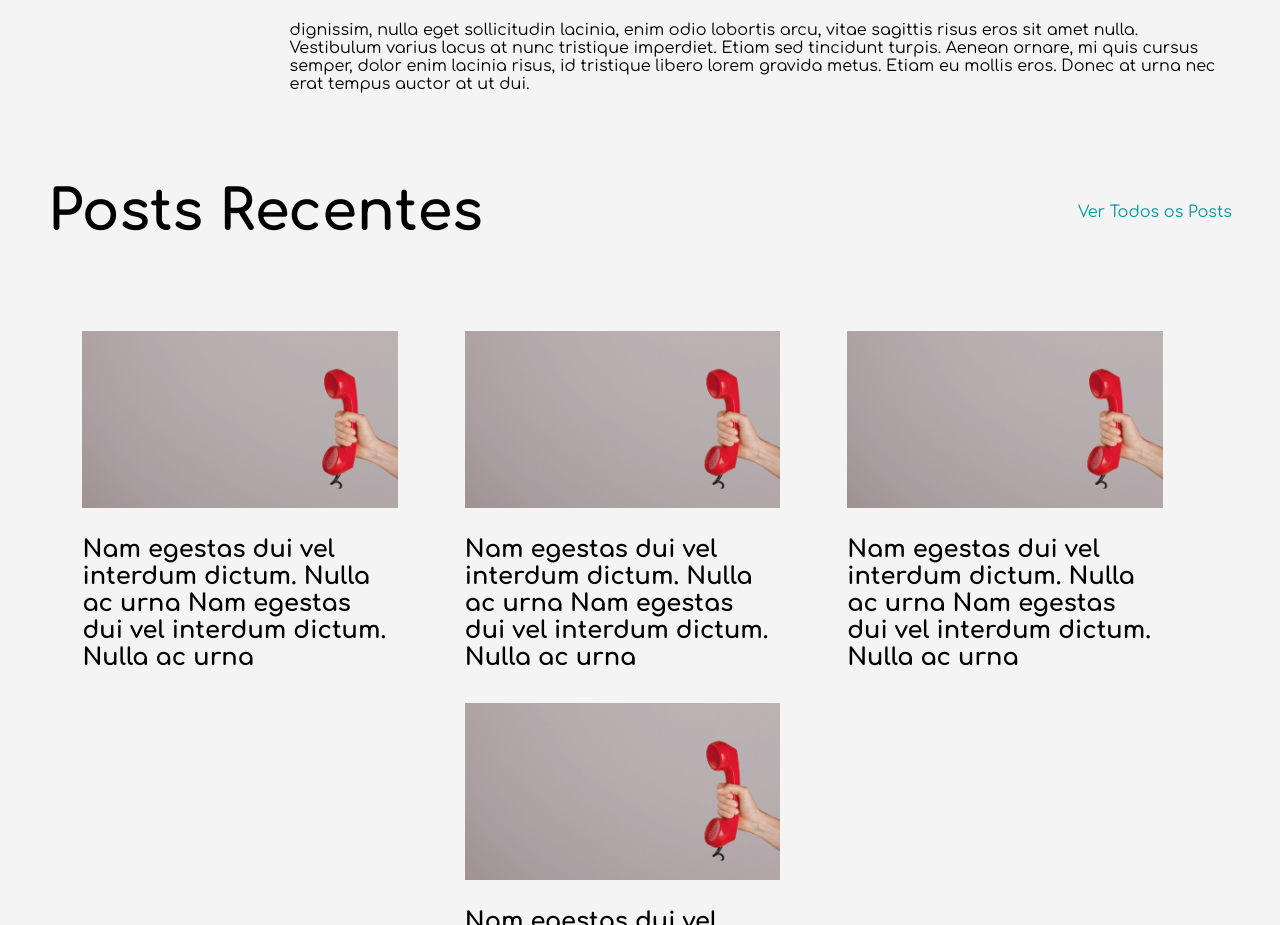
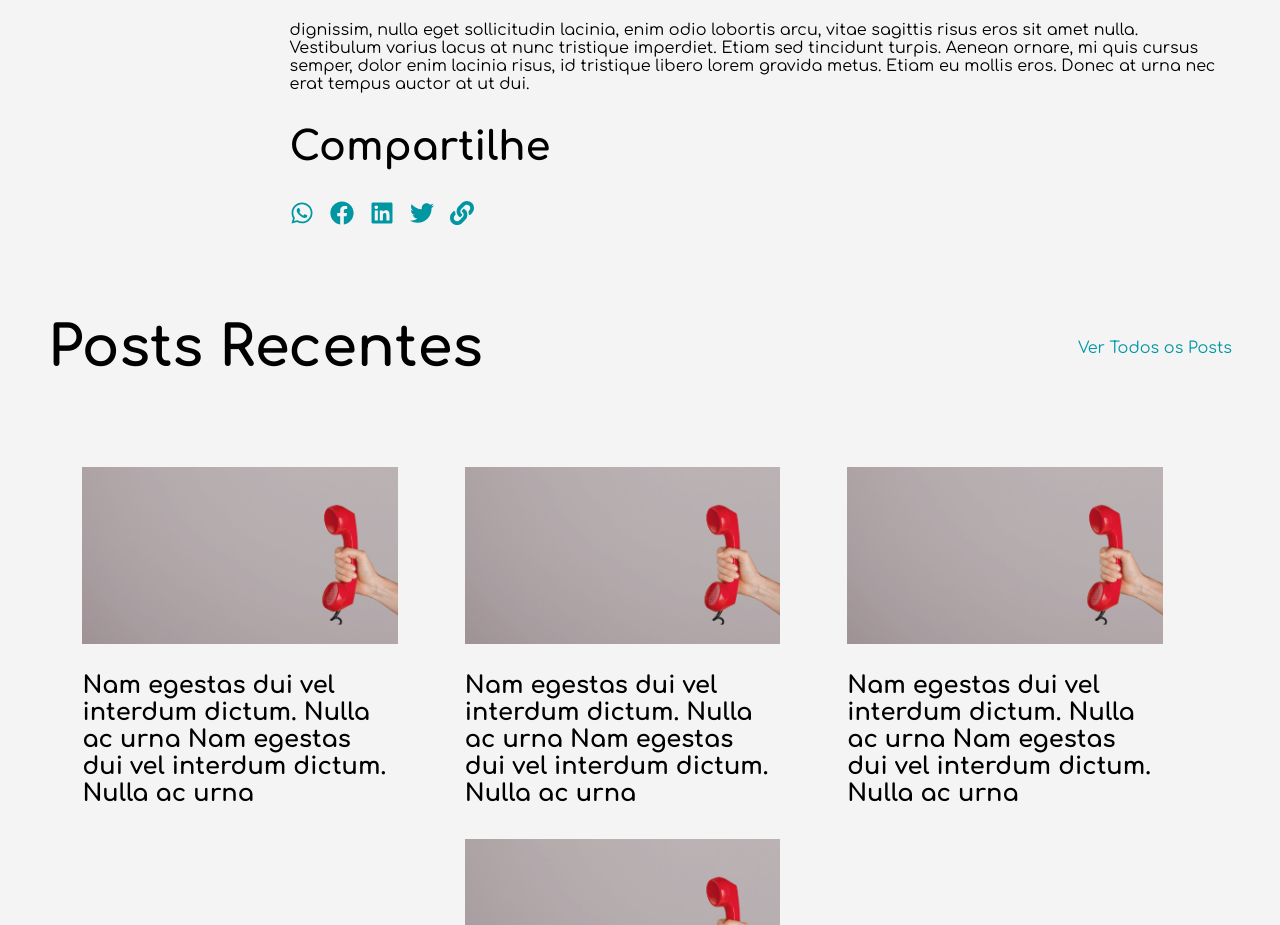
Before and after one commit to MattosJ/new, a React (Vite) app: page /blog in a window 1280 px wide. Shown: the part 3140-4065 px from the top of the page. Built offline with nearby package versions, Linux system fonts and the light colour scheme.

Commit message:
feat: ShareMenu for testing fase

```diff
--- a/package.json
+++ b/package.json
@@ -11,14 +11,17 @@
   },
   "dependencies": {
     "axios": "^1.9.0",
+    "copy-to-clipboard": "^3.3.3",
     "react": "^19.0.0",
     "react-dom": "^19.0.0",
+    "react-icons": "^5.5.0",
     "react-router-dom": "^7.5.0"
   },
   "devDependencies": {
     "@eslint/js": "^9.21.0",
     "@types/node": "^22.15.12",
     "@types/react": "^19.0.10",
+    "@types/react-copy-to-clipboard": "^5.0.7",
     "@types/react-dom": "^19.0.4",
     "@vitejs/plugin-react": "^4.3.4",
     "eslint": "^9.21.0",
--- a/src/components/Banner.tsx
+++ b/src/components/Banner.tsx
@@ -2,13 +2,14 @@ import "../components/styles/banner.css"
 interface bannerProps{
   image:string;
   Frase:string;
+  imageAlt : string;
 }
-const Banner = ({image,Frase}:bannerProps) =>{
+const Banner = ({image,Frase,imageAlt}:bannerProps) =>{
   return(
     <div className="banner-container">
       <div className="banner-img">
         <h1 className="banner-title">{Frase}</h1>
-        <img src={image}/>
+        <img src={image} alt={imageAlt}/>
       </div>
     </div>
   )
--- a/src/components/BannerTextImage2.tsx
+++ b/src/components/BannerTextImage2.tsx
@@ -11,7 +11,7 @@ Temos como nossa missão promover a felicidade a partir das experiências dos pr
         <p className="BTI2-text-3">A INTERA é uma empresa de Gestão Criativa que propõe compartilhar as experiências de mais de 10 anos de atuação  na execução e planejamento de projetos e políticas nas áreas de Cultura, Turismo e Juventude. Oferecemos oficinas empreendedoras e aceleração de negócios e projetos, atuamos no desenvolvimento de metodologias de ensino, trilhas de inovação e impacto social elaboradas para preparar as pessoas para o futuro do trabalho.</p>
       </div>
       <div className="BTI2-img">
-        <img src={image}/>
+        <img src={image} alt="Descrição da imagem"/>
       </div>
     </div>
   )
--- a/src/components/CardGrid.tsx
+++ b/src/components/CardGrid.tsx
@@ -9,6 +9,7 @@ interface Card {
   title: string;
   description: string;
   image: string;
+  imageAlt : string;
   link: string;
 }
 
@@ -19,21 +20,24 @@ const CardGrid = () => {
       title: "Serviços",
       description: "Descrição do card 2. Clique em ver mais para detalhes.",
       image: servicos,
-      link: "/servicos"
+      link: "/servicos",
+      imageAlt:"Descrição da imagem"
     },
     {
       id: 2,
       title: "Projetos",
       description: "Descrição do card 3. Clique em ver mais para detalhes.",
       image: projetos,
-      link: "/nossos-projetos"
+      link: "/nossos-projetos",
+      imageAlt:"Descrição da imagem"
     },
     {
       id: 3,
       title: "Blog",
       description: "Descrição do card 5. Clique em ver mais para detalhes.",
       image: blog,
-      link: "/blog"
+      link: "/blog",
+      imageAlt:"Descrição da imagem"
     },
   ];
 
--- a/src/components/CardService.tsx
+++ b/src/components/CardService.tsx
@@ -10,7 +10,7 @@ type CardServiceProps = {
   onButtonClick?: () => void;
   style?: React.CSSProperties;
   className?: string;
-  themeColor?: string; // NOVA PROP
+  themeColor?: string;
 };
 
 const CardService: React.FC<CardServiceProps> = ({
@@ -23,7 +23,7 @@ const CardService: React.FC<CardServiceProps> = ({
   onButtonClick,
   style = {},
   className = "",
-  themeColor = "#00a7e1", // cor padrão
+  themeColor = "#00a7e1",
 }) => {
   return (
     <div
--- a/src/components/ContactBanner.tsx
+++ b/src/components/ContactBanner.tsx
@@ -18,7 +18,8 @@ interface ContactBannerProps {
   adtinionalInfo?: string;
   forWho?: string;
   forWhoColor?: string;
-  adtinionalInfoColor?:string
+  adtinionalInfoColor?:string;
+  imageAlt ?: string;
 }
 
 const ContactBanner: React.FC<ContactBannerProps> = ({
@@ -37,6 +38,7 @@ const ContactBanner: React.FC<ContactBannerProps> = ({
   buttonTextColor,
   forWhoColor,
   adtinionalInfoColor,
+  imageAlt = 'Imagem de contato',
 }) => {
   const isEven = id % 2 === 0;
   const flexDirection = isEven ? 'row-reverse' : 'row';
@@ -82,7 +84,7 @@ const ContactBanner: React.FC<ContactBannerProps> = ({
         </Link>
       </div>
       <div className="contact-banner-image">
-        <img src={BannerImage} alt="Ilustração Contato" />
+        <img src={BannerImage} alt={imageAlt} />
       </div>
     </section>
   );
--- a/src/components/Footer.tsx
+++ b/src/components/Footer.tsx
@@ -12,10 +12,10 @@ const Footer = () =>{
         </div>
         <nav className='redes-sociais-footer'>
 
-          <li><a href=''><img className='redes-sociais-icones-footer' src={Facebook}/></a></li>
-          <li><a href=""><img className='redes-sociais-icones-footer' src={whatsapp}/></a></li>
-          <li><a href=''><img className='redes-sociais-icones-footer' src={Youtube}/></a></li>
-          <li><a href=''><img className='redes-sociais-icones-footer' src={Instagram}/></a></li>
+          <li><a href='https://www.facebook.com/interacriativa'><img className='redes-sociais-icones-footer' src={Facebook} alt='Facebook'/></a></li>
+          <li><a href=""><img className='redes-sociais-icones-footer' src={whatsapp} alt='Whatsapp'/></a></li>
+          <li><a href='https://www.youtube.com/@interacriativa846'><img className='redes-sociais-icones-footer' src={Youtube} alt='Youtube'/></a></li>
+          <li><a href='https://www.instagram.com/interacriativa/'><img className='redes-sociais-icones-footer' src={Instagram} alt='Instagram'/></a></li>
 
 
         </nav>
--- a/src/components/PostBodyNotice.tsx
+++ b/src/components/PostBodyNotice.tsx
@@ -1,4 +1,5 @@
 import "../components/styles/postBodyNotice.css"
+import ShareMenu from "./ShareMenu";
 interface PostBodyNoticeProps{
   initText : string;
   title1 : string;
@@ -22,6 +23,8 @@ interface PostBodyNoticeProps{
   afterImage2Text2 : string;
 }
 const PostBodyNotice:React.FC<PostBodyNoticeProps> = ({initText,title1,descriptionTitle1,image,textAfterImage,listItem1,listItem2,listItem3,listItem4,subtitle,afterSubtitleText,afterSubtitleText2,title2,afterTitle2Text1,afterTitle2Text2,afterTitle2Text3,image2,ImgLegend,afterImage2Text1,afterImage2Text2}) => {
+  const url = window.location.href
+  const titulo = "Título da notícia"
   return(
     <div className  = "post-body-notice" >
       <p>{initText}</p>
@@ -46,7 +49,10 @@ const PostBodyNotice:React.FC<PostBodyNoticeProps> = ({initText,title1,descripti
       <p>{ImgLegend}</p>
       <p>{afterImage2Text1}</p>
       <p>{afterImage2Text2}</p>
-
+      <div className='shareMenu-container'>
+        <h2 className='shareMenu-title'>Compartilhe</h2>
+        <ShareMenu url={url} title={titulo} />
+    </div>
     </div>
   )
 }
--- a/src/components/PostContainer.tsx
+++ b/src/components/PostContainer.tsx
@@ -4,11 +4,13 @@ import PostCard from './PostCard';
 import image from "../assets/10.png"
 import PostSideMenu from './PostSideMenu';
 import PostBodyNotice from './PostBodyNotice';
+
 interface PostContainerProps{
   title : string;
   textLinkPost : string;
 }
 const PostContainer:React.FC<PostContainerProps> = ({title,textLinkPost}) => {
+
   return(
     <>
     <div className="PostContainer">
@@ -28,6 +30,9 @@ Donec id molestie ex. In sodales sapien cursus, bibendum eros et, aliquet neque.
   afterImage2Text1='dignissim, nulla eget sollicitudin lacinia, enim odio lobortis arcu, vitae sagittis risus eros sit amet nulla. Vestibulum varius lacus at nunc tristique imperdiet. Etiam sed tincidunt turpis. Aenean ornare, mi quis cursus semper, dolor enim lacinia risus, id tristique libero lorem gravida metus. Etiam eu mollis eros. Donec at urna nec erat tempus auctor at ut dui.'
   afterImage2Text2='dignissim, nulla eget sollicitudin lacinia, enim odio lobortis arcu, vitae sagittis risus eros sit amet nulla. Vestibulum varius lacus at nunc tristique imperdiet. Etiam sed tincidunt turpis. Aenean ornare, mi quis cursus semper, dolor enim lacinia risus, id tristique libero lorem gravida metus. Etiam eu mollis eros. Donec at urna nec erat tempus auctor at ut dui.' />
     </div>
+
+
+
     <div className="menuPost">
       <h2 className='post-Title'>{title}</h2>
       <Link to="/blog" className='post-link'>{textLinkPost}</Link>
--- /dev/null
+++ b/src/components/ShareMenu.tsx
@@ -0,0 +1,76 @@
+import React from "react";
+import {
+  FaWhatsapp,
+  FaFacebook,
+  FaLinkedin,
+  FaTwitter,
+  FaLink
+} from "react-icons/fa";
+
+type ShareMenuProps = {
+  url: string;
+  title: string;
+};
+
+const ShareMenu: React.FC<ShareMenuProps> = ({ url,  }) => {
+  const encodedUrl = encodeURIComponent(url);
+
+
+  const shareLinks = {
+    whatsapp: `https://wa.me/?text=%20${encodedUrl}`,
+    facebook: `https://www.facebook.com/sharer/sharer.php?u=${encodedUrl}`,
+    linkedin: `https://www.linkedin.com/shareArticle?mini=true&url=${encodedUrl}`,
+    twitter: `https://twitter.com/intent/tweet?text=&url=${encodedUrl}`
+  };
+
+  const handleCopy = async () => {
+    try {
+      await navigator.clipboard.writeText(url);
+      alert("Link copiado para a área de transferência!");
+    } catch (err) {
+      console.error("Erro ao copiar o link:", err);
+    }
+  };
+
+  return (
+    <div style={{ display: "flex", gap: "1rem" }}>
+      <a
+        href={shareLinks.whatsapp}
+        target="_blank"
+        rel="noopener noreferrer"
+        title="Compartilhar no WhatsApp"
+      >
+        <FaWhatsapp size={24} color="#0097A3" />
+      </a>
+      <a
+        href={shareLinks.facebook}
+        target="_blank"
+        rel="noopener noreferrer"
+        title="Compartilhar no Facebook"
+      >
+        <FaFacebook size={24} color="#0097A3" />
+      </a>
+      <a
+        href={shareLinks.linkedin}
+        target="_blank"
+        rel="noopener noreferrer"
+        title="Compartilhar no LinkedIn"
+      >
+        <FaLinkedin size={24} color="#0097A3" />
+      </a>
+      <a
+        href={shareLinks.twitter}
+        target="_blank"
+        rel="noopener noreferrer"
+        title="Compartilhar no Twitter"
+      >
+        <FaTwitter size={24} color="#0097A3" />
+      </a>
+      <button onClick={handleCopy} title="Copiar link" style={{ background: "none", border: "none", cursor: "pointer" }}>
+        <FaLink size={24} color="#0097A3" />
+      </button>
+    </div>
+  );
+};
+
+export default ShareMenu;
--- a/src/components/styles/Posts.css
+++ b/src/components/styles/Posts.css
@@ -61,7 +61,18 @@
   padding: 2rem;
   gap: 2rem;
 }
-
+.shareMenu-container{
+  display: flex;
+  width: 100%;
+  align-items: start;
+  justify-content: center;
+  flex-direction: column;
+  gap: 2rem;
+}
+.shareMenu-title{
+  color: #000;
+  font-size: 2.5rem;
+}
 
 @media (max-width: 992px) {
   .postsCards-container {
```
Also changed, not shown: src/components/CardGridService.tsx (+13 -6 lines), 1 other file (tests, documents, lock files or other folders).
